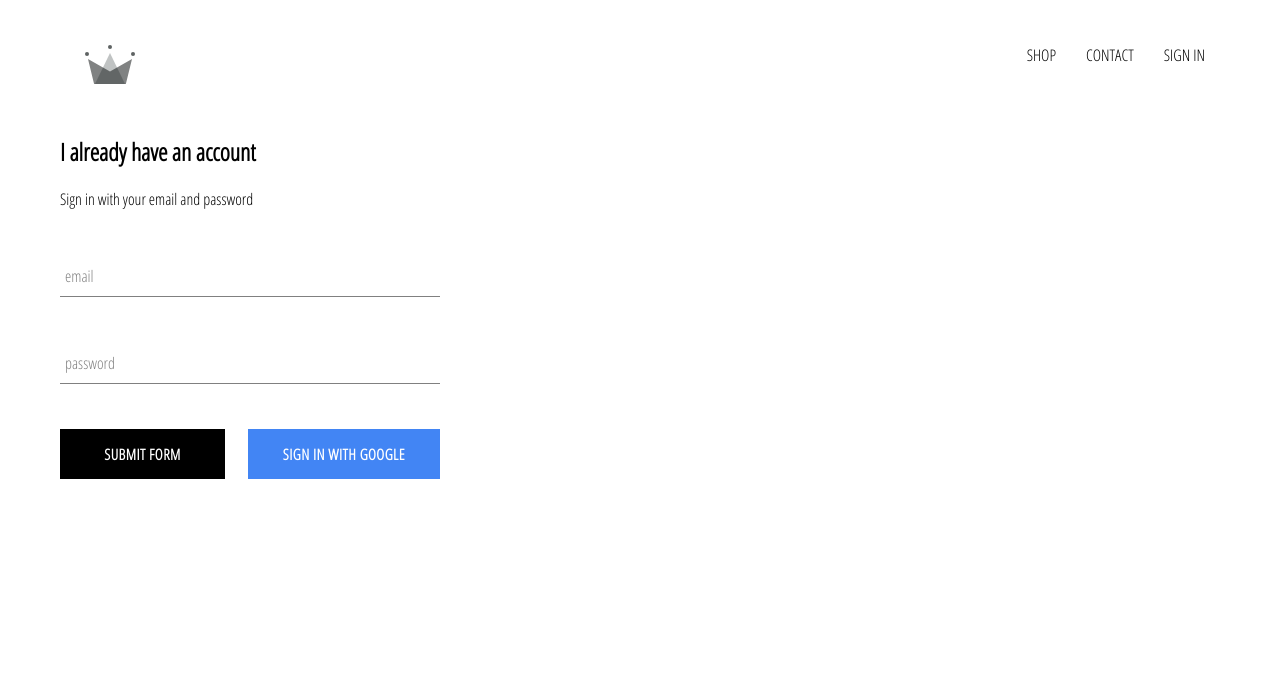
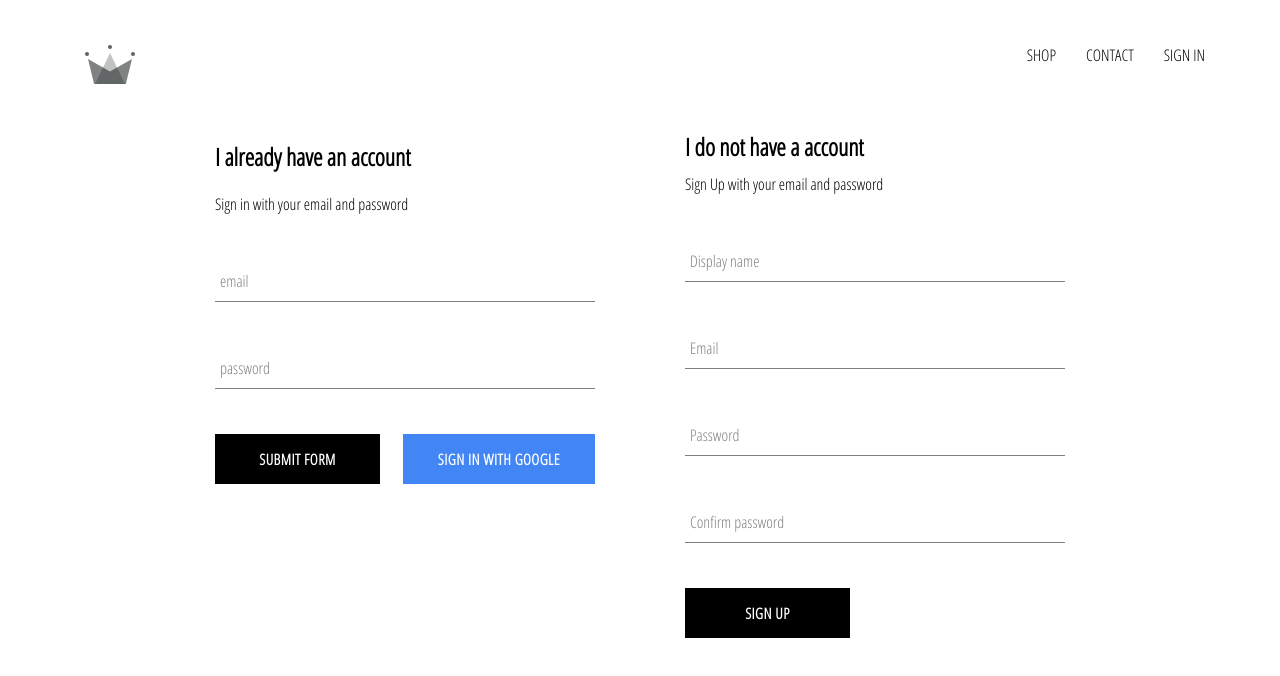
Before and after one commit to Ellomend/crwn-clothes, a React (Create React App) app: page /signin in a window 1280 px wide. Shown: the top 676 px of the page. Built offline with nearby package versions, Linux system fonts and the light colour scheme; no server answers.

Commit message:
#103 Auth WIP Sign Up

```diff
--- a/src/App.js
+++ b/src/App.js
@@ -6,7 +6,7 @@
 import ShopPage from './pages/ShopPage/ShopPage'
 import Header from './components/Header/Header'
 import AuthPage from './pages/AuthPage/AuthPage'
-import { auth } from './firebase/firebase.utils'
+import { auth, createUserProfileDocument } from './firebase/firebase.utils'
 
 
 class App extends React.Component {
@@ -17,13 +17,31 @@
     }
   }
 
+  // TODO check if this is correct
   unsubscribeFromAuth = () => console.log('Close empty subscription')
 
   componentDidMount () {
-    this.unsubscribeFromAuth = auth.onAuthStateChanged(user => {
-      this.setState({currentUser: user})
-      console.log('user')
-      console.log(user)
+    this.unsubscribeFromAuth = auth.onAuthStateChanged(async userAuth => {
+      if (userAuth) {
+        // Create new user and return reference
+        const userRef = await createUserProfileDocument(userAuth)
+        // on snapshot change (by document reference)
+        userRef.onSnapshot(snapshot => {
+          // set local state
+          this.setState({
+            currentUser: {
+              id: snapshot.id,
+              ...snapshot.data()
+            }
+          })
+          console.log('on snapshot')
+          console.log(this.state)
+        })
+      }
+
+      // this getting called before
+      this.setState({currentUser: userAuth})
+
     })
   }
 
--- /dev/null
+++ b/src/components/SignUp/SignUp.js
@@ -0,0 +1,94 @@
+import React, { Component } from 'react';
+
+import './SignUp.scss'
+import FormInput from '../FormInput/FormInput'
+import CustomButton from '../CustomButton/CustomButton'
+import { auth, createUserProfileDocument } from '../../firebase/firebase.utils'
+
+class SignUp extends Component {
+  constructor () {
+    super();
+    this.state = {
+      displayName: '',
+      email: '',
+      password: '',
+      confirmPassword: ''
+    }
+  }
+
+  handleSubmit = async event => {
+    event.preventDefault()
+    const { displayName, email, password, confirmPassword } = this.state
+    if (password !== confirmPassword) {
+      alert('Password dont match')
+      return
+    }
+
+    try {
+      const { user } = await auth.createUserWithEmailAndPassword(email, password)
+      await createUserProfileDocument(user, { displayName })
+      this.setState({
+          displayName: '',
+          email: '',
+          password: '',
+          confirmPassword: ''
+        }
+      )
+
+    } catch (e) {
+      console.log(e.message)
+    }
+  }
+
+  handleChange = event => {
+    const { value, name } = event.target
+    this.setState({ [name]: value })
+  }
+
+  render () {
+    const { displayName, email, password, confirmPassword } = this.state
+    return (
+      <div className='sign-up'>
+        <h2 className='title'>I do not have a account</h2>
+        <span>Sign Up with your email and password</span>
+        <form className='sign-up-form' onSubmit={this.handleSubmit}>
+          <FormInput
+            type='text'
+            name='displayName'
+            value={displayName}
+            onChange={this.handleChange}
+            label='Display name'
+            required
+          />
+          <FormInput
+            type='email'
+            name='email'
+            value={email}
+            onChange={this.handleChange}
+            label='Email'
+            required
+          />
+          <FormInput
+            type='password'
+            name='password'
+            value={password}
+            onChange={this.handleChange}
+            label='Password'
+            required
+          />
+          <FormInput
+            type='password'
+            name='confirmPassword'
+            value={confirmPassword}
+            onChange={this.handleChange}
+            label='Confirm password'
+            required
+          />
+          <CustomButton type='submit'>Sign Up</CustomButton>
+        </form>
+      </div>
+    );
+  }
+}
+
+export default SignUp;
--- /dev/null
+++ b/src/components/SignUp/SignUp.scss
@@ -0,0 +1,9 @@
+.sign-up {
+  display: flex;
+  flex-direction: column;
+  width: 380px;
+
+  .title {
+    margin: 10px 0;
+  }
+}
--- a/src/firebase/firebase.utils.js
+++ b/src/firebase/firebase.utils.js
@@ -12,6 +12,35 @@
   appId: "1:241917784484:web:32a047ea836cac49255131"
 }
 
+/**
+ * Create new user and return reference
+ * @param userAuth
+ * @param additionalData
+ * @returns {Promise<firebase.firestore.DocumentReference<firebase.firestore.DocumentData>>}
+ */
+export const createUserProfileDocument = async (userAuth, additionalData) => {
+  if (!userAuth) return
+  const userRef = firestore.doc(`users/${userAuth.uid}`)
+  const snapShot = await userRef.get()
+  if (!snapShot.exists) {
+    const { displayName, email } = userAuth
+    const createdAt = new Date()
+    try {
+      await userRef.set({
+        displayName,
+        email,
+        createdAt,
+        ...additionalData
+      })
+    } catch (e) {
+      console.log('error creating user', e.message)
+    }
+  }
+
+  return userRef
+}
+
+
 firebase.initializeApp(config)
 
 export const auth = firebase.auth()
--- a/src/pages/AuthPage/AuthPage.js
+++ b/src/pages/AuthPage/AuthPage.js
@@ -2,11 +2,13 @@
 
 import './AuthPage.scss'
 import SignIn from '../../components/SignIn/SignIn'
+import SignUp from '../../components/SignUp/SignUp'
 
 const AuthPage = () => {
   return (
     <div className='sign-in-and-sign-up'>
       <SignIn/>
+      <SignUp/>
     </div>
   );
 };
--- a/src/pages/AuthPage/AuthPage.scss
+++ b/src/pages/AuthPage/AuthPage.scss
@@ -0,0 +1,6 @@
+.sign-in-and-sign-up {
+  width: 850px;
+  display: flex;
+  justify-content: space-between;
+  margin: 30px auto;
+}
```
